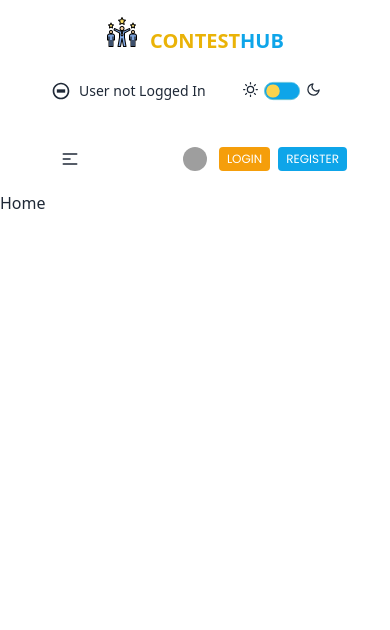
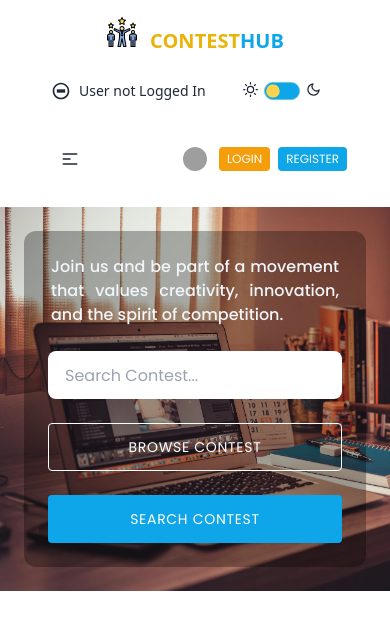
Before and after one commit to rion247/contestHub, a React (Vite) app: page / in a window 390 px wide. Shown: the top 630 px of the page. Built offline with nearby package versions, Linux system fonts and the light colour scheme; no server answers; grey boxes are pictures that could not be loaded.

Commit message:
hero section uploaded for mobile, tablet, laptop and desktop responsive views

```diff
--- a/package.json
+++ b/package.json
@@ -27,7 +27,8 @@
     "react-simple-captcha": "^9.3.1",
     "react-spinners": "^0.13.8",
     "react-toastify": "^10.0.5",
-    "sweetalert2": "^11.11.1"
+    "sweetalert2": "^11.11.1",
+    "swiper": "^11.1.4"
   },
   "devDependencies": {
     "@types/react": "^18.2.66",
--- /dev/null
+++ b/src/Pages/HomePage/HeroBanner/HeroBanner.jsx
@@ -0,0 +1,39 @@
+import { register } from 'swiper/element/bundle';
+import sliderPic1 from '../../../../src/assets/pexels-caio-56759.jpg';
+import { Link } from 'react-router-dom';
+import Container from '../../../components/Shared/Container';
+register();
+const HeroBanner = () => {
+
+    return (
+
+        <div style={{ backgroundImage: `url(${sliderPic1})` }} className="relative mt-4 md:mt-8 lg:mt-10 xl:mt-12 mb-6 md:mb-8 lg:mb-10 xl:mb-12 font-poppins h-full flex justify-center items-center p-6
+         bg-no-repeat bg-cover xl:h-[650px]">
+
+            <div className='z-10 relative p-6 lg:p-8 xl:p-12 h-auto flex justify-center items-center'>
+                <div className='absolute bg-black top-0 bottom-0 left-0 right-0 rounded-xl opacity-30 w-full h-full'></div>
+                <div className='z-30'>
+                    <h2 className="w-72 md:w-[500px] lg:w-[750px] xl:w-[950px] mx-auto text-base md:text-lg lg:text-2xl xl:text-4xl text-slate-100 font-medium text-justify lg:text-center mb-6">Join us and be part of a movement that values creativity, innovation, and the spirit of competition.</h2>
+
+                    <div className=' flex justify-center my-6 md:my-9'>
+                        <input type="text" placeholder="Search Contest..." className="input w-full lg:max-w-2xl" />
+                    </div>
+
+                    <div className="text-center flex flex-col lg:flex-row gap-6 justify-center">
+                        <Link to='/all-contests'>
+                            <button className="btn  bg-transparent w-full text-sm md:text-base hover:bg-sky-500 border-white border hover:border-transparent font-normal rounded text-white tracking-wider">BROWSE CONTEST
+                            </button>
+                        </Link>
+
+                        <button className="btn text-sm md:text-base bg-sky-500 hover:bg-sky-400 border-transparent font-normal rounded text-white tracking-wider hover:border-transparent">SEARCH CONTEST</button>
+
+                    </div>
+                </div>
+            </div>
+
+        </div>
+
+    );
+};
+
+export default HeroBanner;
--- a/src/Pages/HomePage/HomePage.jsx
+++ b/src/Pages/HomePage/HomePage.jsx
@@ -1,8 +1,9 @@
+import HeroBanner from "./HeroBanner/HeroBanner";
 
 const HomePage = () => {
     return (
         <div>
-            <h1>Home</h1>
+            <HeroBanner/>
         </div>
     );
 };
```
Also changed, not shown: src/assets/pexels-caio-56759.jpg (added), 1 other file (tests, documents, lock files or other folders).
